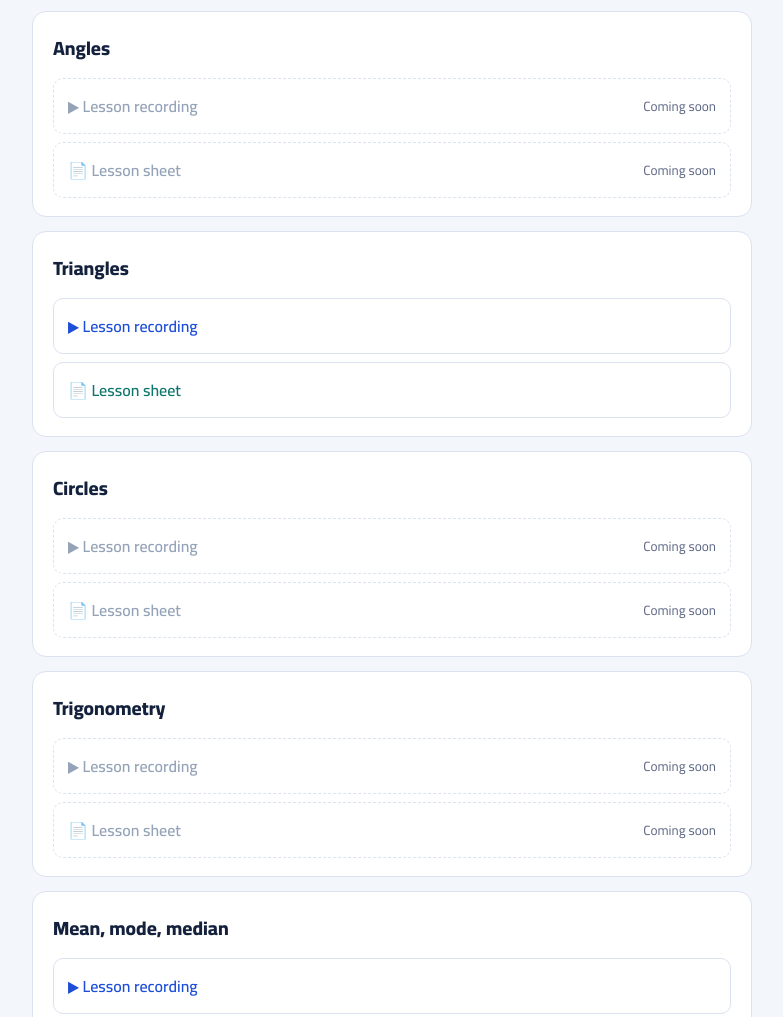
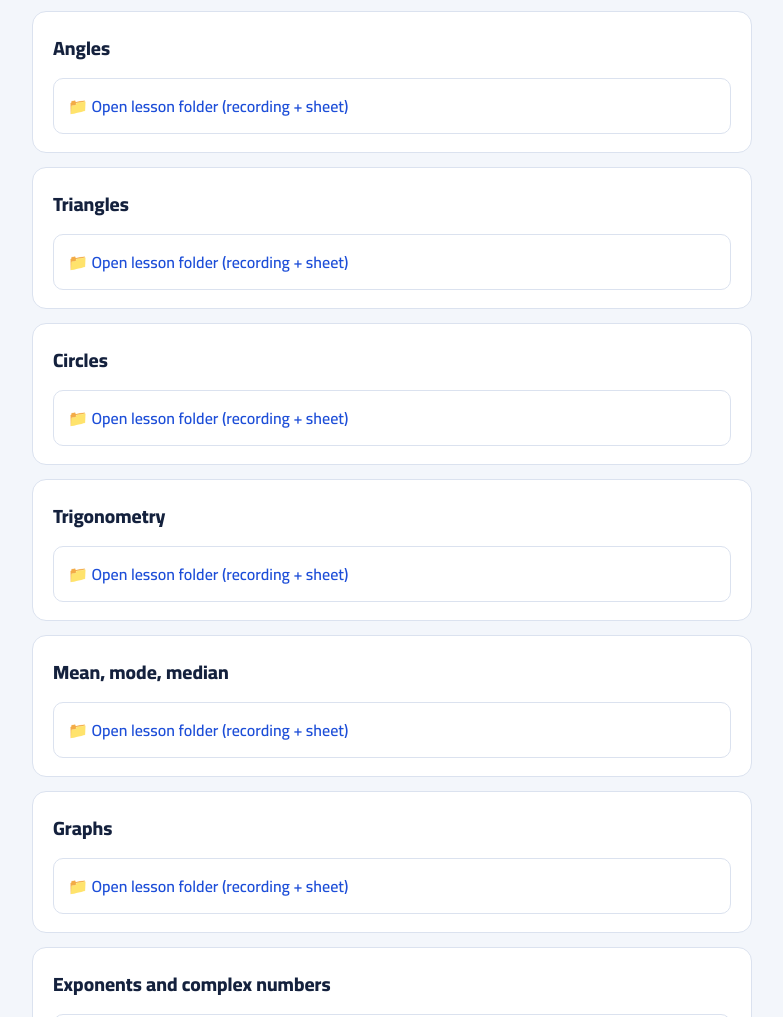
Before and after one commit to mohamedsamydeveloper/Topics, a plain HTML site: page index.html in a window 1280 px wide. Shown: the part 1693-2710 px from the top of the page, without its empty margins (248-1031 px from the left). Drawn offline with Linux system fonts and the light colour scheme.

Commit message:
Update index.html

```diff
--- a/index.html
+++ b/index.html
@@ -38,21 +38,21 @@ const L=[
 ["Quadratic equation","1GmdSUzVjl3A3CKquckiCxr8L2WZZWD-x","11bEo-r_TCSQkLgT0fK5TFGLYcAPWLzmW"],
 ["Inequality","1xYOiYWEWDA_5MGNfUg_H-ZiimZIyKj64",""],
 ["Absolute value","",""],
-["Angles","",""],
-["Triangles","13BDDM6KbAUbSZ7efw9tpoQvqjfvMqkgX","1HH9oLKjgDwarbirz46vMThyeq6dKyPQV"],
-["Circles","",""],
-["Trigonometry","",""],
-["Mean, mode, median","1xOYtTnZIZaN-ptdcvVGTaurlEVB0rW1R",""],
-["Graphs","1INRXWDLCrL5WVnIBcc7h3Kd3i9Le6Kae",""],
+["Angles","","","1_uDHvEGfARxO4UtdvUACkEqGNcHA5mO-"],
+["Triangles","","","1TmfkWlrLCgIbTJ5FDOcY6hngNK_VT6ZC"],
+["Circles","","","1_8OUUZDGdyZjzxEUBQn0mnAUiTEie151"],
+["Trigonometry","","","1yFJYU0uGRXupZsvjlMkxcxKKmPzPG6yj"],
+["Mean, mode, median","","","1sewCliMM-tETYD_n8p2-dRCcTruGAAot"],
+["Graphs","","","15Ev6EbzGn8m7PpBiA1bOq7Rdn0C69Bpj"],
 ["Exponents and complex numbers","1LRsDqHnA09AS1nlycABcK54IeZNVlc_x",""],
-["Word problems","1THZaV4AbE8vETWj5RGrZl9EmNuVDc6ev","1CNHWOcAS1_d4JuQilb-klc21_CMf2gVv"],
-["Volume","1EP1Ty_bvDYVWWTlYd8ruy54cXRU7-9W_",""],
+["Word problems","","","13AF1O4o0SWe-vMYOwUGQPW_ff3rmUEyI"],
+["Volume","","","15llXF3FHPSKoXYLV1_dFDATMdAkDqCe4"],
 ["Ratio with exercises","1O7Nw7tOuar1i_cf6t6TWmhvS15IHyc0m",""],
 ["Ratio and proportion","1DxFcr2S304VCndvmarkcXeJItbPEIzrc",""]
 ];
-const u=id=>`https://drive.google.com/file/d/${id}/view?usp=drive_link`;
+const u=id=>id.startsWith('http')?id:`https://drive.google.com/file/d/${id}/view?usp=drive_link`;
 const item=(id,cls,icon,txt)=>id?`<a class="${cls}" href="${u(id)}" target="_blank" rel="noopener">${icon} ${txt}</a>`:`<span>${icon} ${txt}<small>Coming soon</small></span>`;
-document.getElementById('list').innerHTML=L.map(([n,v,s])=>`<section class="lesson"><h2>${n}</h2><div class="links">${item(v,'v','▶','Lesson recording')}${item(s,'s','📄','Lesson sheet')}</div></section>`).join('');
+document.getElementById('list').innerHTML=L.map(([n,v,s,f])=>`<section class="lesson"><h2>${n}</h2><div class="links">${f?`<a class="v" href="https://drive.google.com/drive/folders/${f}?usp=drive_link" target="_blank" rel="noopener">📁 Open lesson folder (recording + sheet)</a>`:item(v,'v','▶','Lesson recording')+item(s,'s','📄','Lesson sheet')}</div></section>`).join('');
 </script>
 </body>
 </html>
```
